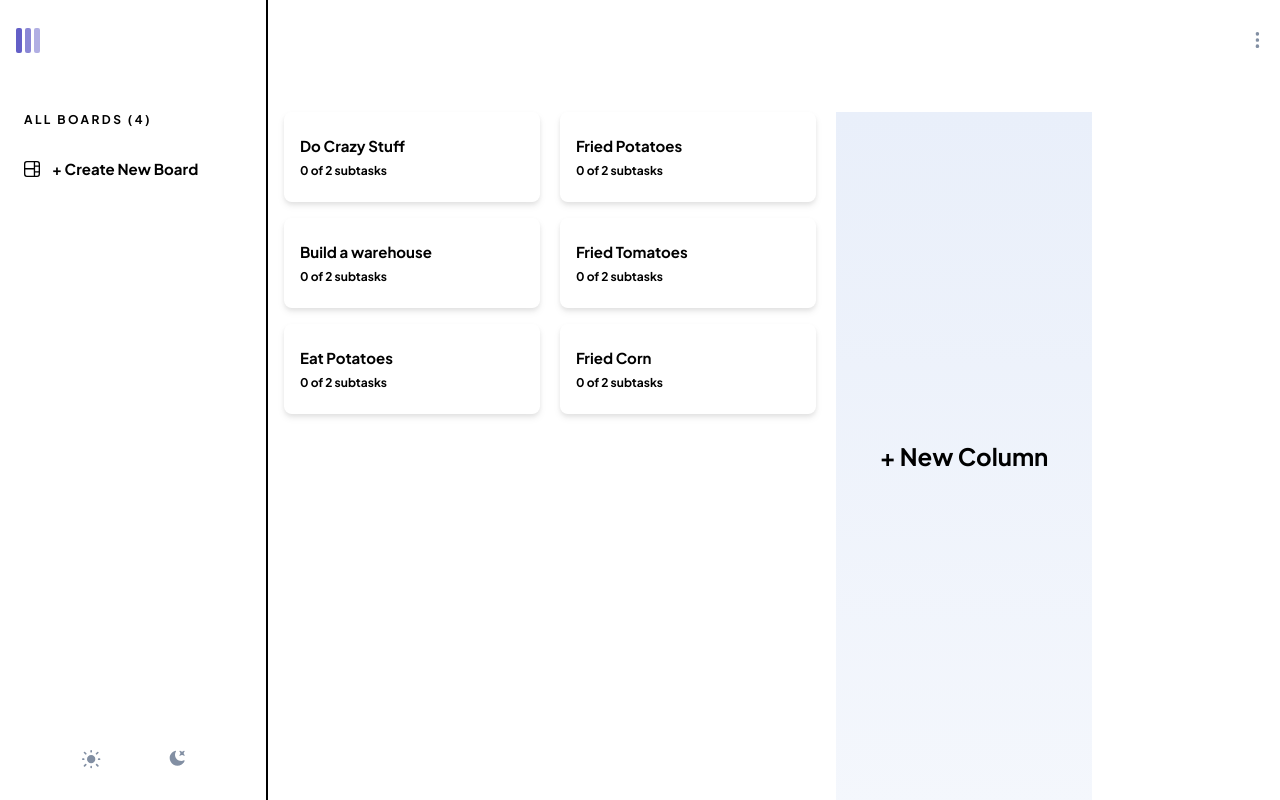
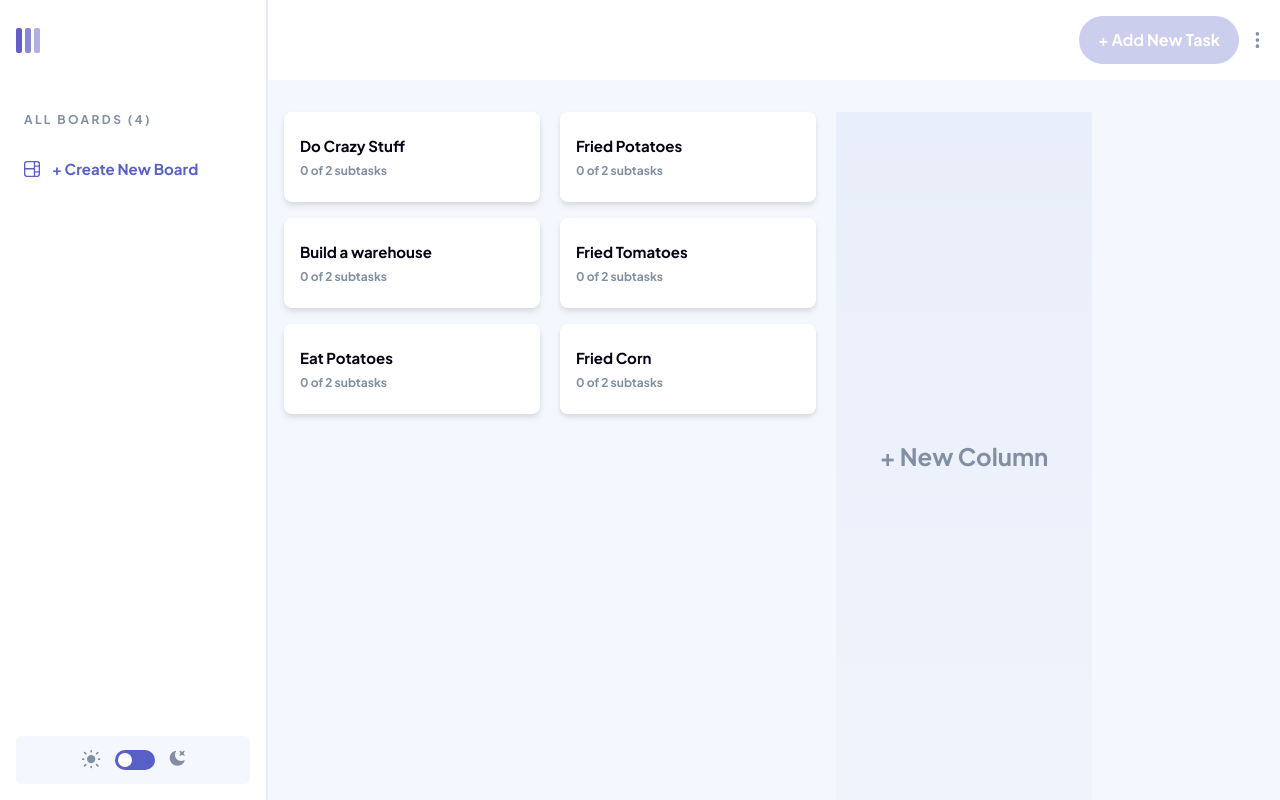
Before and after one commit to matsuyami/kanban, a Next.js app: page / in a window 1280 px wide. Built offline with nearby package versions, Linux system fonts and the light colour scheme.

Commit message:
fix: tailwind config now uses rgb values

```diff
--- a/tailwind.config.js
+++ b/tailwind.config.js
@@ -8,17 +8,17 @@ module.exports = {
   theme: {
     extend: {
       colors: {
-        black: 'var(--color-black)',
-        'very-dark-gray': 'var(--color-very-dark-gray)',
-        'dark-gray': 'var(--color-dark-gray)',
-        'medium-gray': 'var(--color-medium-gray)',
-        'light-gray': 'var(--color-light-gray)',
-        'dark-lines': 'var(--color-dark-lines)',
-        'light-lines': 'var(--color-light-lines)',
-        'main-purple': 'var(--color-main-purple)',
-        'main-purple-hover': 'var(--color-main-purple-hover)',
-        red: 'var(--color-red)',
-        'red-hover': 'var(--color-red-hover)'
+        black: 'rgb(var(--color-black) / <alpha-value>)',
+        'very-dark-gray': 'rgb(var(--color-very-dark-gray)/ <alpha-value>)',
+        'dark-gray': 'rgb(var(--color-dark-gray)/ <alpha-value>)',
+        'medium-gray': 'rgb(var(--color-medium-gray)/ <alpha-value>)',
+        'light-gray': 'rgb(var(--color-light-gray)/ <alpha-value>)',
+        'dark-lines': 'rgb(var(--color-dark-lines)/ <alpha-value>)',
+        'light-lines': 'rgb(var(--color-light-lines)/ <alpha-value>)',
+        'main-purple': 'rgb(var(--color-main-purple)/ <alpha-value>)',
+        'main-purple-hover': 'rgb(var(--color-main-purple-hover)/ <alpha-value>)',
+        red: 'rgb(var(--color-red)/ <alpha-value>)',
+        'red-hover': 'rgb(var(--color-red-hover)/ <alpha-value>)'
       },
     },
     fontSize: {
```
